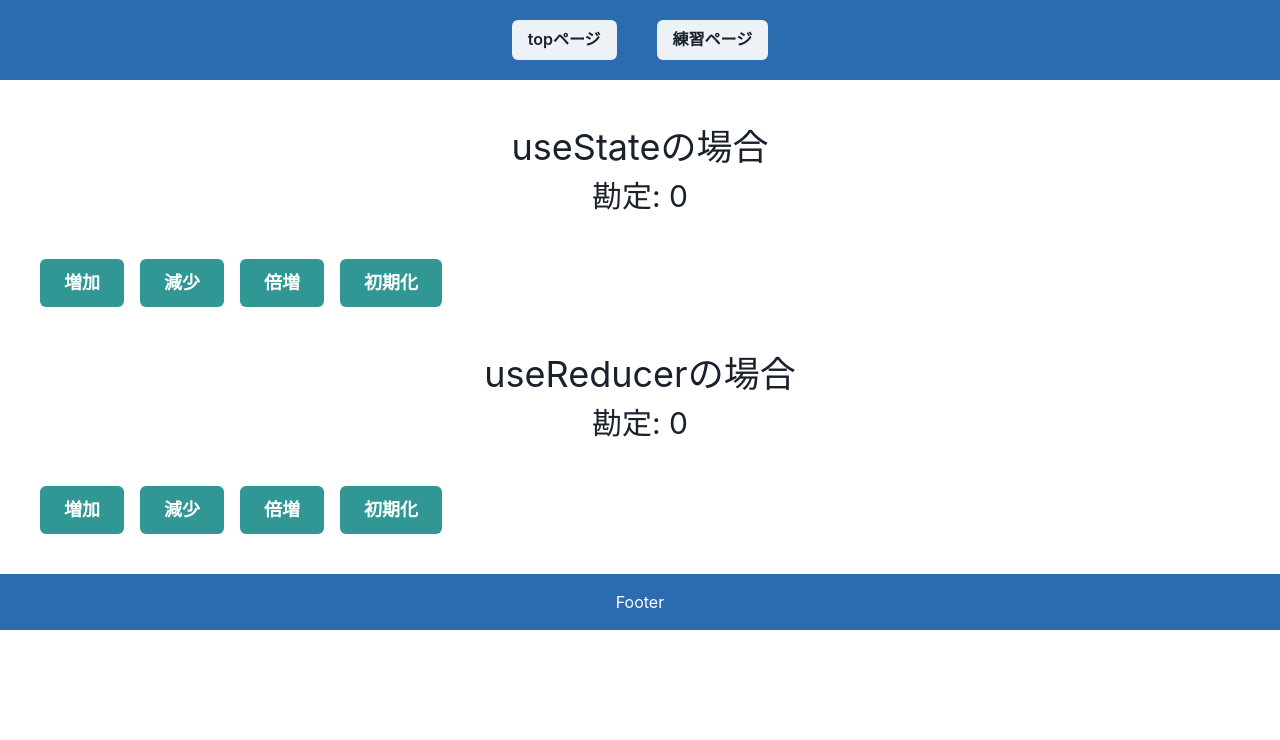
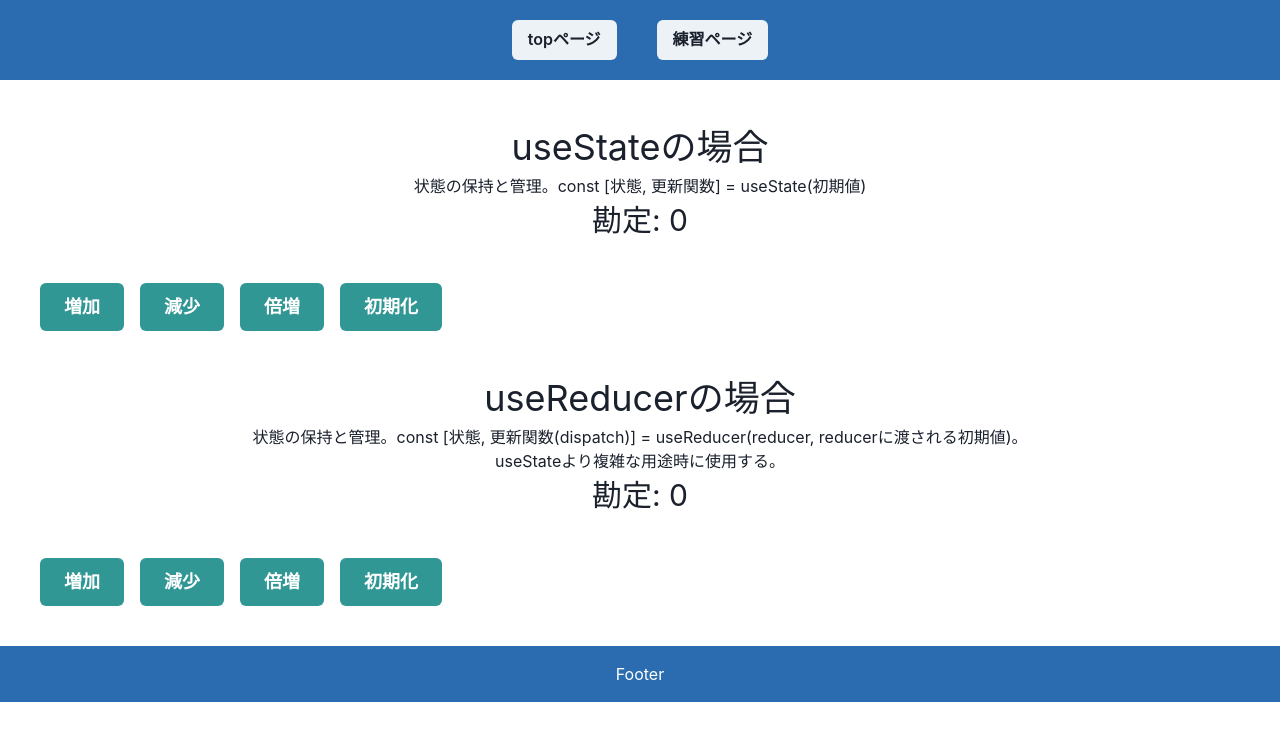
Before and after one commit to sakana-san/react-sample-benkyou, a React (Create React App) app: page /Counter in a window 1280 px wide. Shown: the top 740 px of the page. Built offline with nearby package versions, Linux system fonts and the light colour scheme; the HTML template or start-up script is replaced by a standard one.

Commit message:
文言追加

```diff
--- a/src/components/Counter.tsx
+++ b/src/components/Counter.tsx
@@ -2,16 +2,18 @@ import React, {useState, useReducer} from "react"
 import { Stack, Button, Text, Box } from "@chakra-ui/react"
 
 type CounterProps = {
-  initVal: number
+  initVal: number,
+  usText: string
+  urText: string
 }
-
 const Hook1 = (props: CounterProps) => {
-  const {initVal} = props
+  const {initVal, usText} = props
   const [getCount, setCount] = useState(initVal)
   return (
     <>
      <Box>
         <Text fontSize='4xl' align='center'>useStateの場合</Text>
+        <Text fontSize='1xl' align='center'>{usText}</Text>
         <Text fontSize='3xl' align='center'>勘定: { getCount }</Text>
         <Stack spacing={4} direction='row' align='center' padding="10">
           <Button colorScheme='teal' size='lg' onClick={() => {setCount((c) => c + 1) }}>
@@ -51,12 +53,14 @@ const reducer = (count: number, action: Action) => {
 }
 
 const Hook2 = (props: CounterProps) => {
-  const {initVal} = props
+  const {initVal, urText, usText} = props
   const [getCount, dispatch] = useReducer(reducer, initVal)
   return (
     <>
       <Box>
         <Text fontSize='4xl' align='center'>useReducerの場合</Text>
+        <Text fontSize='1xl' align='center'>{urText}</Text>
+        <Text fontSize='1xl' align='center'>{usText}</Text>
         <Text fontSize='3xl' align='center'>勘定: { getCount }</Text>
         <Stack spacing={4} direction='row' align='center' padding="10">
           <Button colorScheme='teal' size='lg' onClick={() => {dispatch('増加') }}>
@@ -80,8 +84,8 @@ const Hook2 = (props: CounterProps) => {
 export const Counter = () => {
   return (
     <>
-      <Hook1  initVal={0} />
-      <Hook2 initVal={0} />
+      <Hook1 initVal={0} usText="状態の保持と管理。const [状態, 更新関数] = useState(初期値)" urText='' />
+      <Hook2 initVal={0} urText={'状態の保持と管理。const [状態, 更新関数(dispatch)] = useReducer(reducer, reducerに渡される初期値)。'} usText="useStateより複雑な用途時に使用する。" />
     </>
   )
 }
```
